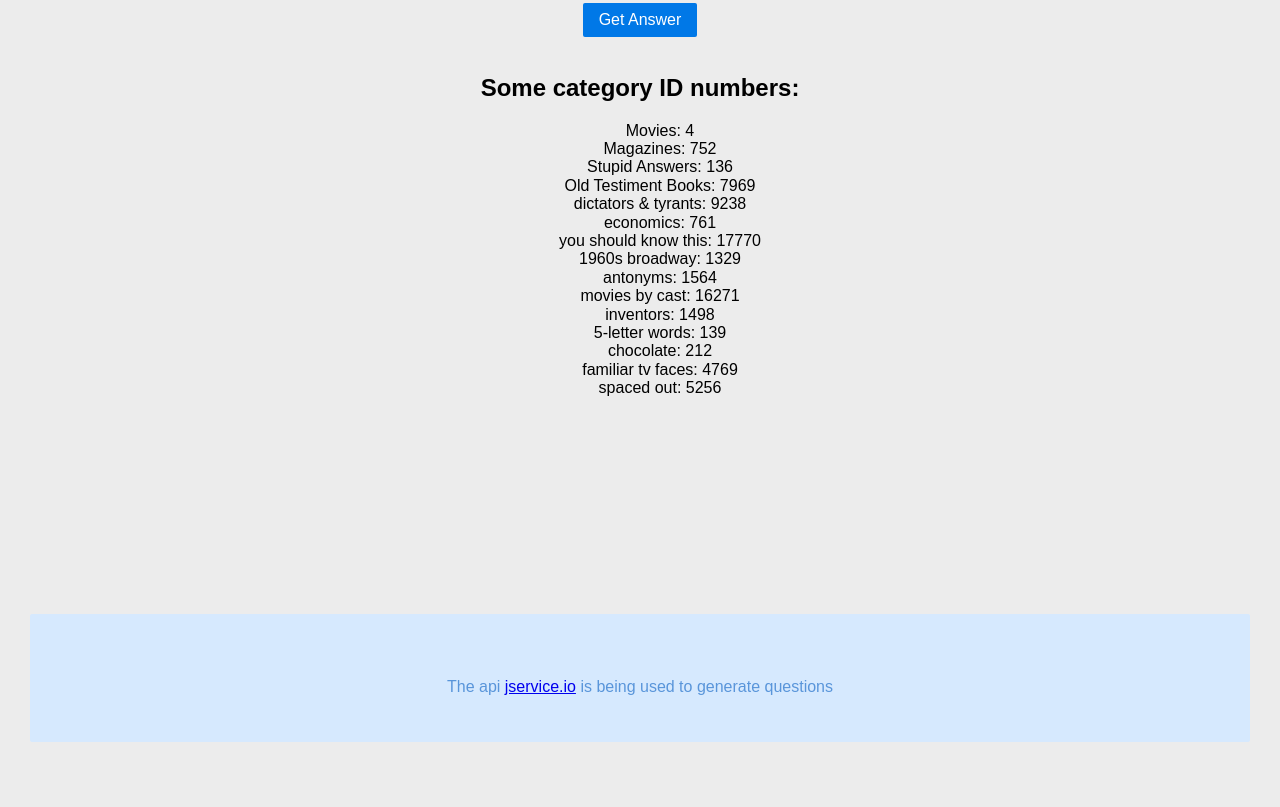
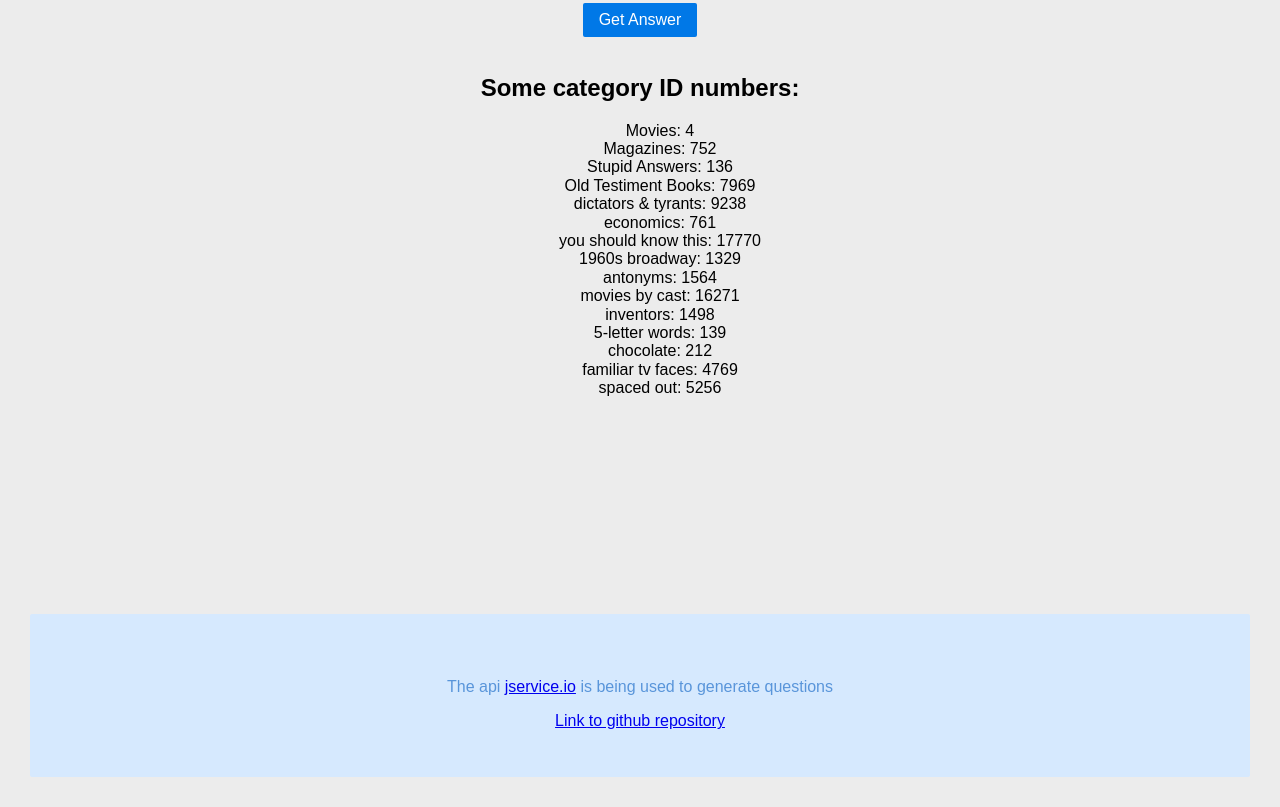
Before and after one commit to huntermm18/Jeopardy, a plain HTML site: page index.html in a window 1280 px wide. Shown: the part 738-1545 px from the top of the page. Before the commit the page ends 1510 px from the top, so only its background shows below. Drawn offline with nearby package versions, Linux system fonts and the light colour scheme.

Commit message:
Update index.html

```diff
--- a/index.html
+++ b/index.html
@@ -82,6 +82,7 @@
     <div class='header-container footer'>
         <p><br>The api <a href="http://jservice.io/">jservice.io</a> is being used to
             generate questions</p>
+      <p><a href="http://jservice.io/">Link to github repository</a><p>
     </div>
 
 
```
